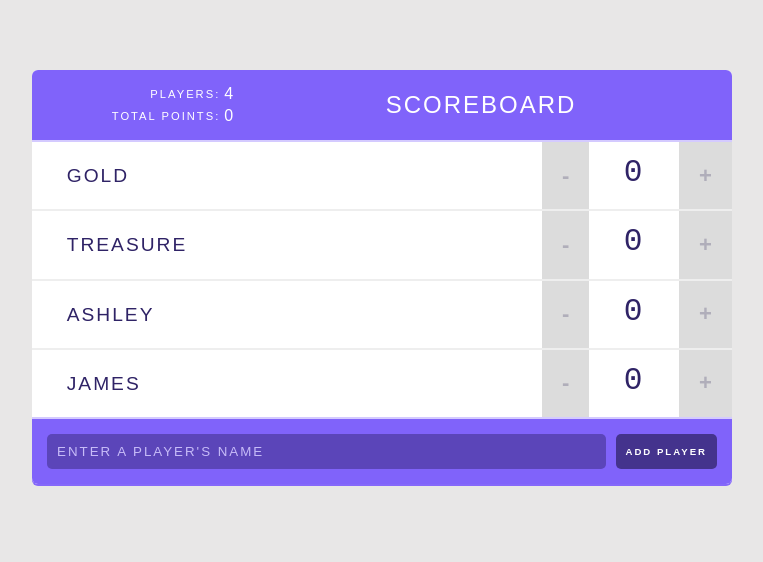
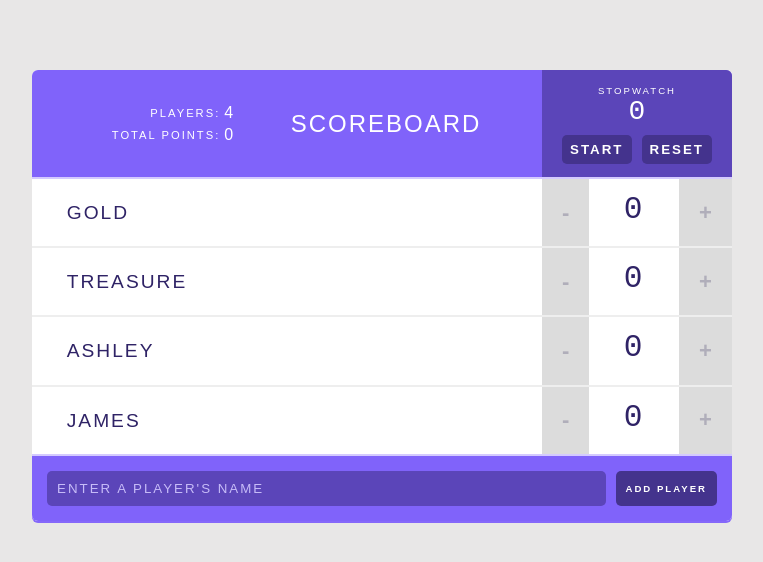
Before and after one commit to AaronGoodrum/scoreboard, a React (Create React App) app: page / in a window 1280 px wide. Shown: the top 562 px of the page, without its empty margins (258-1021 px from the left). Built offline with nearby package versions, Linux system fonts and the light colour scheme.

Commit message:
Added stopwatch components

```diff
--- a/src/components/App.js
+++ b/src/components/App.js
@@ -31,13 +31,6 @@
 
   //player id counter
     prevPlayerId = this.state.players.length;
-//   prevPlayerId = () => {
-//         this.setState(prevState => ({
-//             return{
-//                 players: prevState.players.length =+1
-//             }
-//         })
-//     };
 
     handleScoreChange = (index, delta) => {
         this.setState( prevState => ({
@@ -54,16 +47,18 @@
     }
 
     handleAddPlayer = (name) => {
-        this.setState (prevState => ({
+        this.setState (prevState => {
+            return{
                 players: [
-            ...this.state.players,
+                ...prevState.players,
                     {
                     name,
                     score: 0,
                     id: this.prevPlayerId +=1
                     }
                 ]
-        }))
+            }
+        })
     }
   render(){
       return (
--- a/src/components/Header.js
+++ b/src/components/Header.js
@@ -1,11 +1,13 @@
 import React from 'react';
 import Stats from './Stats';
+import Stopwatch from './Stopwatch';
 
 const Header = (props) => {
     return (
         <header>
             <Stats players={props.players} />
             <h1>{props.title}</h1>
+            <Stopwatch />
         </header>
     )
   }
--- /dev/null
+++ b/src/components/Stopwatch.js
@@ -0,0 +1,31 @@
+import React, { Component } from 'react'
+
+class Stopwatch extends Component {
+    state= {
+        clock: 0, time:''
+    }
+
+    startClock() {
+        this.setState({clock: 10, time: '' })
+      };
+
+    resetClock() {
+        this.setState({clock: 0, time: '' })
+    };
+
+
+    render() {
+        return (
+            <div className="stopwatch">
+            <h2>Stopwatch</h2>
+            <span className="stopwatch-time">{this.state.clock}</span>
+            <button onClick={this.startClock.bind(this)}>Start</button>
+            <button onClick={this.resetClock.bind(this)}>Reset</button>
+            </div>
+        )
+    }
+
+}
+
+
+export default Stopwatch;
```
Lines whose indentation alone changed are shown as unchanged.
